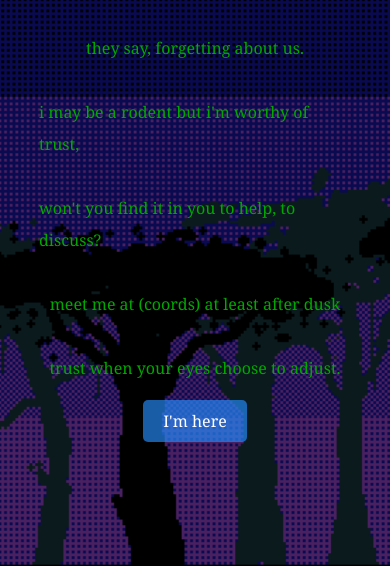
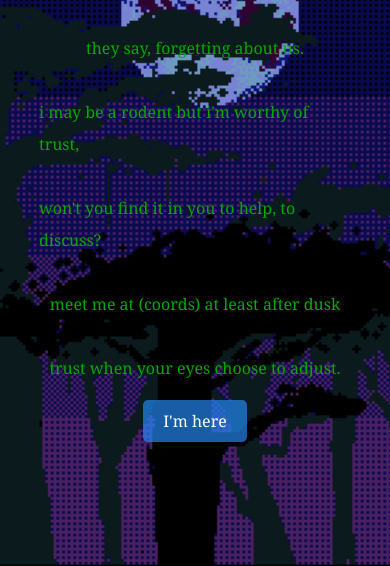
Before and after one commit to masonzoyt/sanfrancisglo, a plain HTML site: page index.html in a window 390 px wide. Shown: the part 278-844 px from the top of the page. Drawn offline with Linux system fonts and the light colour scheme.

Commit message:
make pg position be left center (x, y) so that a small screen will have the pixel moon

```diff
--- a/index.css
+++ b/index.css
@@ -16,7 +16,7 @@ body {
     height: 100vh; /* vh is veigh height */
     width: 100%;
     background-size: cover; /* supposably makes bg take whole screen despite size */
-    background-position: center center; /* centers image in x and y so a small screen has the midmost section of bg instead of random side */
+    background-position: left center; /* centers image in x and y so a small screen has the midmost section of bg instead of random side */
     position: fixed; /* stay put so that text can go on top of image! */
     top: 0; /* start at top of page */
     z-index: -1; /* makes a layer kind of effect so it's behind everything else on the page */
```
